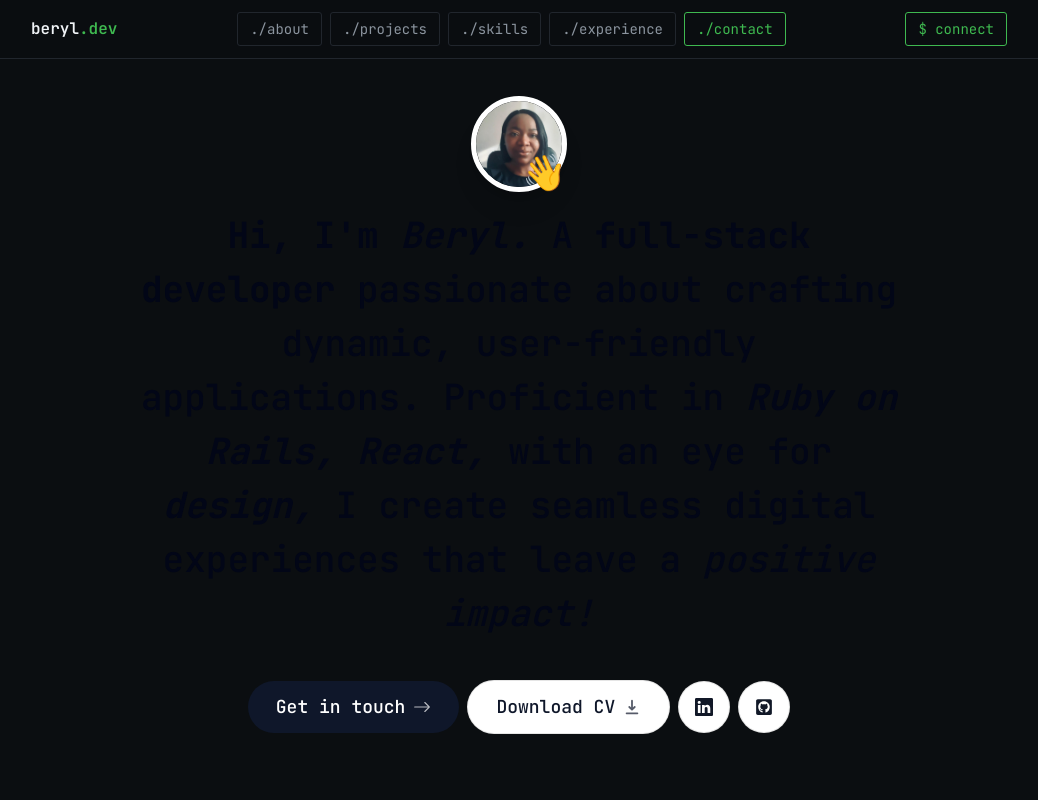
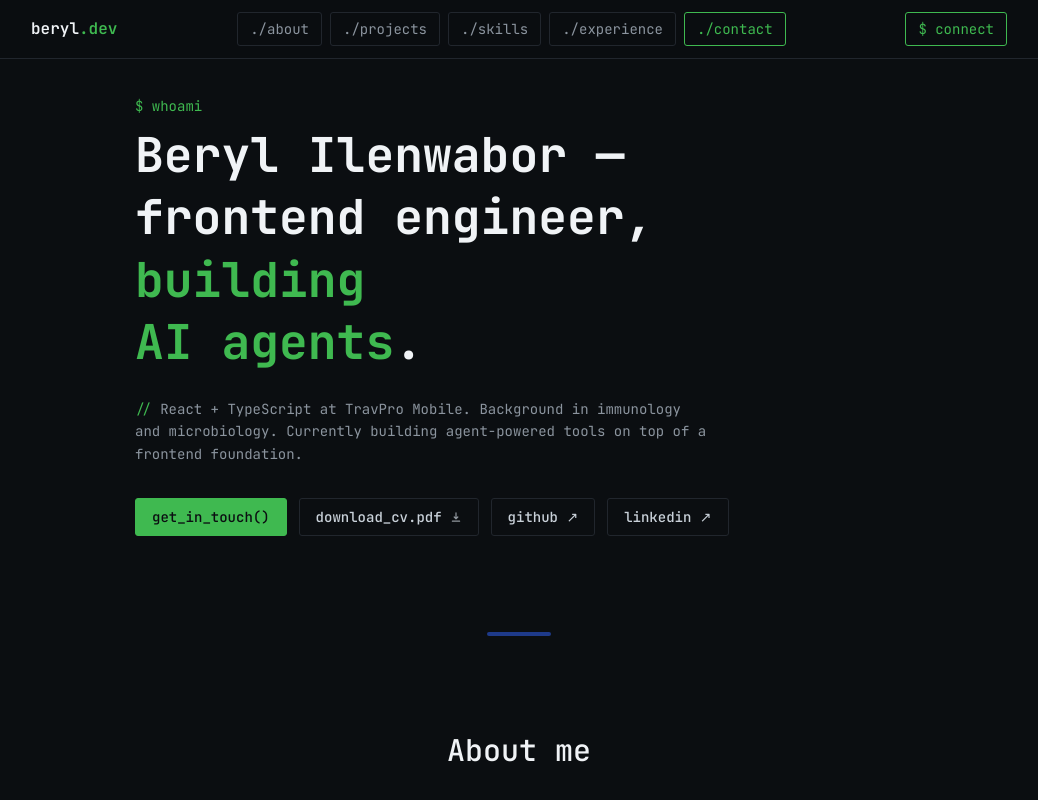
Before and after one commit to berylijncodes/portfolio, a Next.js app: page / in a window 1280 px wide. Shown: the top 800 px of the page, without its empty margins (121-1159 px from the left). Built offline with nearby package versions, Linux system fonts and the light colour scheme; no server answers.

Commit message:
Restyle intro section

```diff
--- a/components/intro.tsx
+++ b/components/intro.tsx
@@ -1,118 +1,97 @@
 'use client';
 
-import Image from 'next/image';
 import React from 'react';
 import Link from 'next/link';
 import { motion } from 'framer-motion';
-import { BsArrowRight, BsLinkedin } from 'react-icons/bs';
 import { HiDownload } from 'react-icons/hi';
-import { FaGithubSquare } from 'react-icons/fa';
 import { useSectionInView } from '@/lib/hooks';
 import { useActiveSectionContext } from '@/context/active-section-context';
+import SectionLabel from './section-label';
 
 export default function Intro() {
   const { ref } = useSectionInView('Home', 0.5);
   const { setActiveSection, setTimeOfLastClick } = useActiveSectionContext();
+
+  const goToContact = () => {
+    setActiveSection('Contact');
+    setTimeOfLastClick(Date.now());
+  };
+
   return (
     <section
       ref={ref}
       id="home"
-      className="mb-28 max-w-[50rem] text-center sm:mb-0 scroll-mt-[100rem]"
+      className="mb-28 max-w-3xl text-left sm:mb-0 scroll-mt-[100rem]"
     >
-      <div className="flex items-center justify-center">
-        <div className="relative">
-          <motion.div
-            initial={{ opacity: 0, scale: 0 }}
-            animate={{ opacity: 1, scale: 1 }}
-            transition={{
-              type: 'tween',
-              duration: 0.2,
-            }}
-          >
-            <Image
-              src="/berylportrait.jpg"
-              alt="Beryl potrait"
-              width={192}
-              height={192}
-              priority={true}
-              className="h-24 w-24 rounded-full object-cover border-[0.35rem] border-white shadow-xl"
-            />
-          </motion.div>
-
-          <motion.span
-            className="absolute bottom-0 right-0 text-4xl"
-            initial={{ opacity: 0, scale: 0 }}
-            animate={{ opacity: 1, scale: 1 }}
-            transition={{
-              type: 'spring',
-              stiffness: 125,
-              delay: 0.1,
-              duration: 0.7,
-            }}
-          >
-            👋
-          </motion.span>
-        </div>
-      </div>
-      <motion.h1
-        className="mb-10 mt-4 px-4 text-2xl text-slate-950 font-medium !leading-[1.5] sm:text-4xl dark:text-white/80"
-        initial={{ opacity: 0, y: 100 }}
+      <motion.div
+        initial={{ opacity: 0, y: 10 }}
         animate={{ opacity: 1, y: 0 }}
       >
-        <span className="font-bold">Hi, I'm </span>
-        <span className="font-bold italic">Beryl. </span>A{' '}
-        <span className="font-bold">full-stack developer </span> passionate
-        about crafting dynamic, user-friendly applications. Proficient in{' '}
-        <span className="font-bold italic">Ruby on Rails, React, </span> with an
-        eye for <span className="font-bold italic"> design, </span>I create
-        seamless digital experiences that leave a{' '}
-        <span className="italic">positive impact!</span>
+        <SectionLabel>$ whoami</SectionLabel>
+      </motion.div>
+
+      <motion.h1
+        className="text-3xl font-bold !leading-[1.3] text-heading sm:text-5xl"
+        initial={{ opacity: 0, y: 30 }}
+        animate={{ opacity: 1, y: 0 }}
+        transition={{ delay: 0.1 }}
+      >
+        Beryl Ilenwabor —<br />
+        frontend engineer, <span className="text-accent">building</span>
+        <br />
+        <span className="text-accent">AI agents</span>.
       </motion.h1>
 
+      <motion.p
+        className="mt-6 max-w-xl font-mono text-sm leading-relaxed text-muted"
+        initial={{ opacity: 0, y: 20 }}
+        animate={{ opacity: 1, y: 0 }}
+        transition={{ delay: 0.2 }}
+      >
+        <span className="text-accent">{'// '}</span>React + TypeScript at TravPro
+        Mobile. Background in immunology and microbiology. Currently building
+        agent-powered tools on top of a frontend foundation.
+      </motion.p>
+
       <motion.div
-        className="flex flex-col sm:flex-row items-center justify-center gap-2 px-4 text-lg font-medium"
-        initial={{ opacity: 0, y: 100 }}
+        className="mt-8 flex flex-wrap items-center gap-3 text-sm font-medium"
+        initial={{ opacity: 0, y: 20 }}
         animate={{ opacity: 1, y: 0 }}
-        transition={{
-          delay: 0.1,
-          staggerChildren: 0.5,
-        }}
+        transition={{ delay: 0.3 }}
       >
         <Link
           href="#contact"
-          className="group bg-slate-900 text-white px-7 py-3 flex items-center gap-2 rounded-full outline-none focus:scale-110 hover:scale-110 hover:bg-slate-900 active:scale-105 transition"
-          onClick={() => {
-            setActiveSection('Contact');
-            setTimeOfLastClick(Date.now());
-          }}
+          onClick={goToContact}
+          className="rounded border border-accent bg-accent px-4 py-2 text-canvas transition hover:bg-accent/90"
         >
-          Get in touch{' '}
-          <BsArrowRight className="opacity-70 group-hover:translate-x-1 transition dark:bg-slate-950 dark:border-black/40 dark:bg-opacity-75 dark:text-white/60 " />
+          get_in_touch()
         </Link>
 
         <a
           href="/berylcv.pdf"
-          download={true}
-          className="bg-white text-slate-900 px-7 py-3 flex items-center gap-2 rounded-full outline-none focus:scale-110 hover:scale-110 active:scale-105 transition border border-black/10 dark:bg-white/10 dark:text-white/60 cursor-pointer"
+          download
+          className="flex items-center gap-2 rounded border border-line px-4 py-2 text-fg transition hover:border-fg/40"
         >
-          Download CV{' '}
-          <HiDownload className="opacity-70 group-hover:translate-x-1 transition" />
+          download_cv.pdf
+          <HiDownload className="text-xs opacity-70" aria-hidden="true" />
+        </a>
+
+        <a
+          href="https://github.com/berylijncodes"
+          target="_blank"
+          rel="noopener noreferrer"
+          className="rounded border border-line px-4 py-2 text-fg transition hover:border-fg/40"
+        >
+          github <span aria-hidden="true">↗</span>
         </a>
 
         <a
           href="https://www.linkedin.com/in/beryl-ilenwabor"
           target="_blank"
-          className="bg-white text-gray-900 p-4 flex items-center gap-2 rounded-full outline-none focus:scale-[1.15] hover:scale-[1.15] hover:text-slate-950 active:scale-[1.15] transition border border-black/10  dark:bg-white/10 dark:text-white/60 cursor-pointer"
+          rel="noopener noreferrer"
+          className="rounded border border-line px-4 py-2 text-fg transition hover:border-fg/40"
         >
-          <BsLinkedin />
-        </a>
-
-        <a
-          href="https://github.com/berylijncodes"
-          target="_blank"
-          className="bg-white text-gray-900 p-4 flex items-center gap-2 rounded-full outline-none focus:scale-[1.15] hover:scale-[1.15] hover:text-slate-950 active:scale-[1.15] transition border border-black/10  dark:bg-white/10 dark:text-white/60 cursor-pointer"
-        >
-          <FaGithubSquare />
+          linkedin <span aria-hidden="true">↗</span>
         </a>
       </motion.div>
     </section>
```
